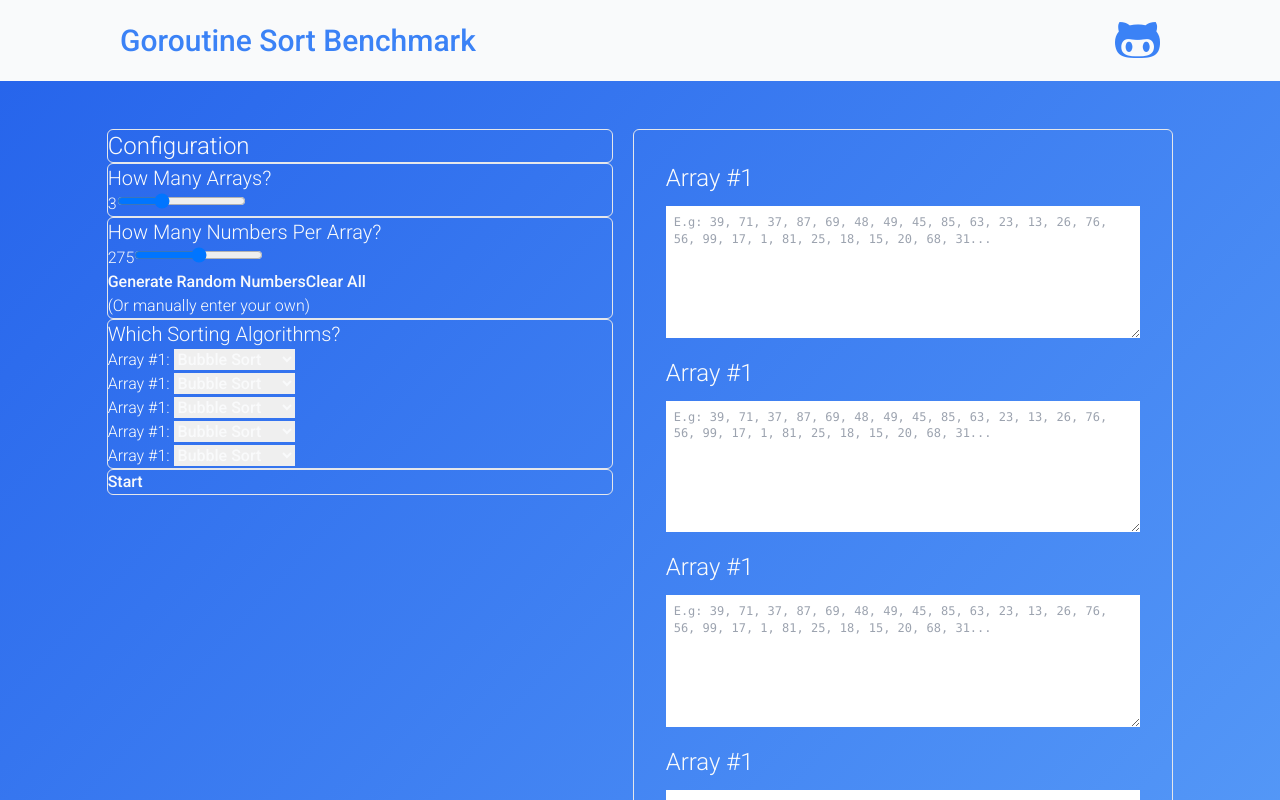
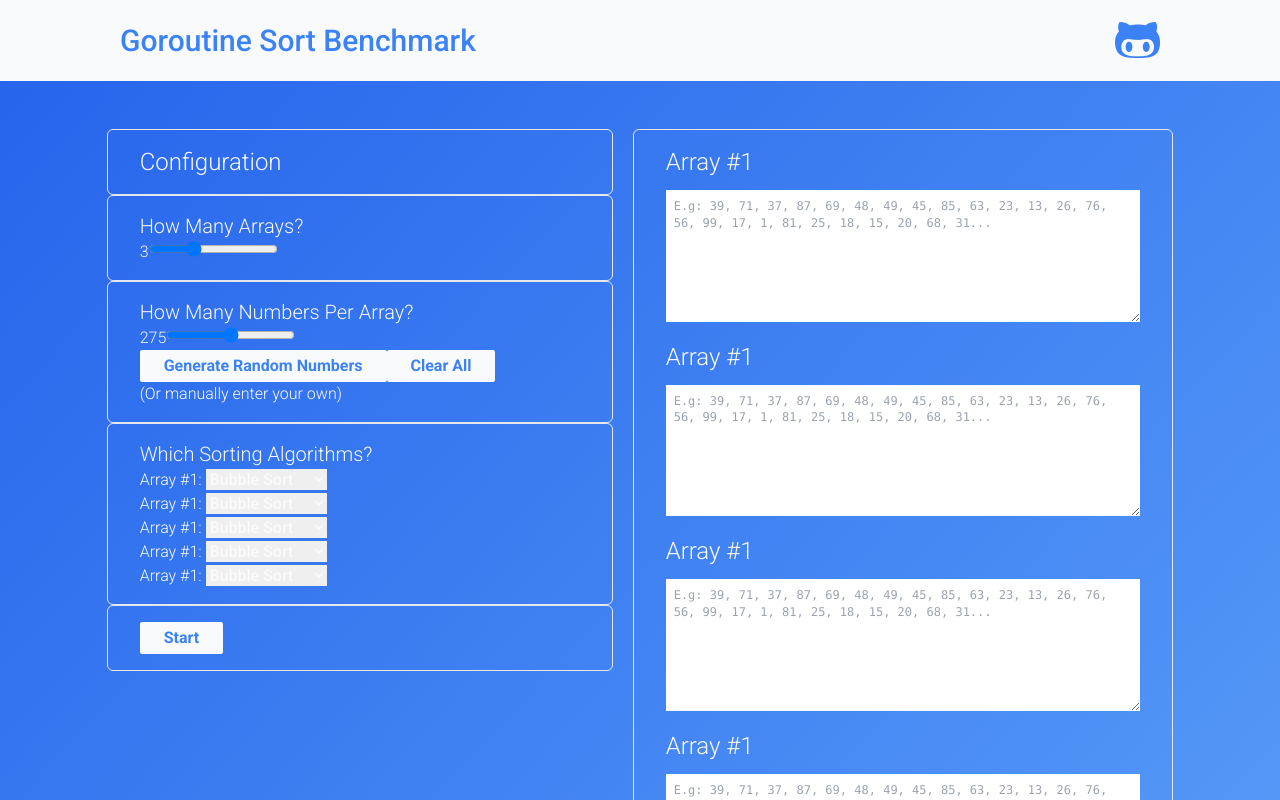
Before and after one commit to shah-a/few2.3-04-final-project, a React (Vite) app: page / in a window 1280 px wide. Shown: the top 800 px of the page. Built offline with nearby package versions, Linux system fonts and the light colour scheme.

Commit message:
Add: component styles for buttons

```diff
--- a/src/components/ArrayList/index.jsx
+++ b/src/components/ArrayList/index.jsx
@@ -1,7 +1,7 @@
 import Array from './Array';
 
 const ArrayList = () => (
-  <section className="ArrayList w-full outline p-8 space-y-3">
+  <section className="ArrayList w-full outline space-y-3">
     <Array />
     <Array />
     <Array />
--- a/src/index.css
+++ b/src/index.css
@@ -23,7 +23,11 @@
 
 @layer components {
   .outline {
-    @apply border rounded-md;
+    @apply border rounded-md px-8 py-4;
+  }
+
+  button {
+    @apply px-6 py-1 font-bold text-blue-500 bg-gray-50 hover:bg-gray-200 transition-colors rounded-sm;
   }
 }
 
```
